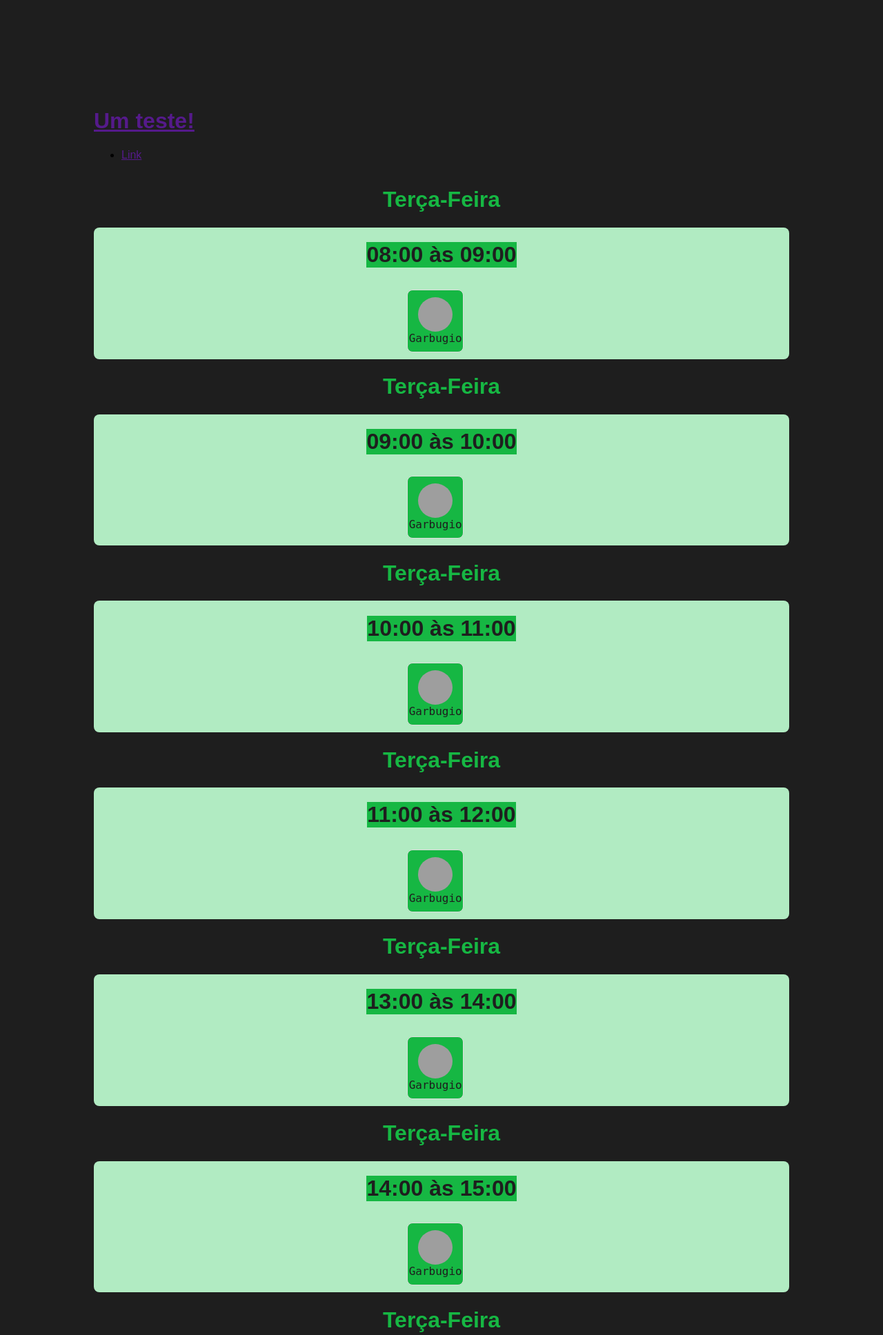
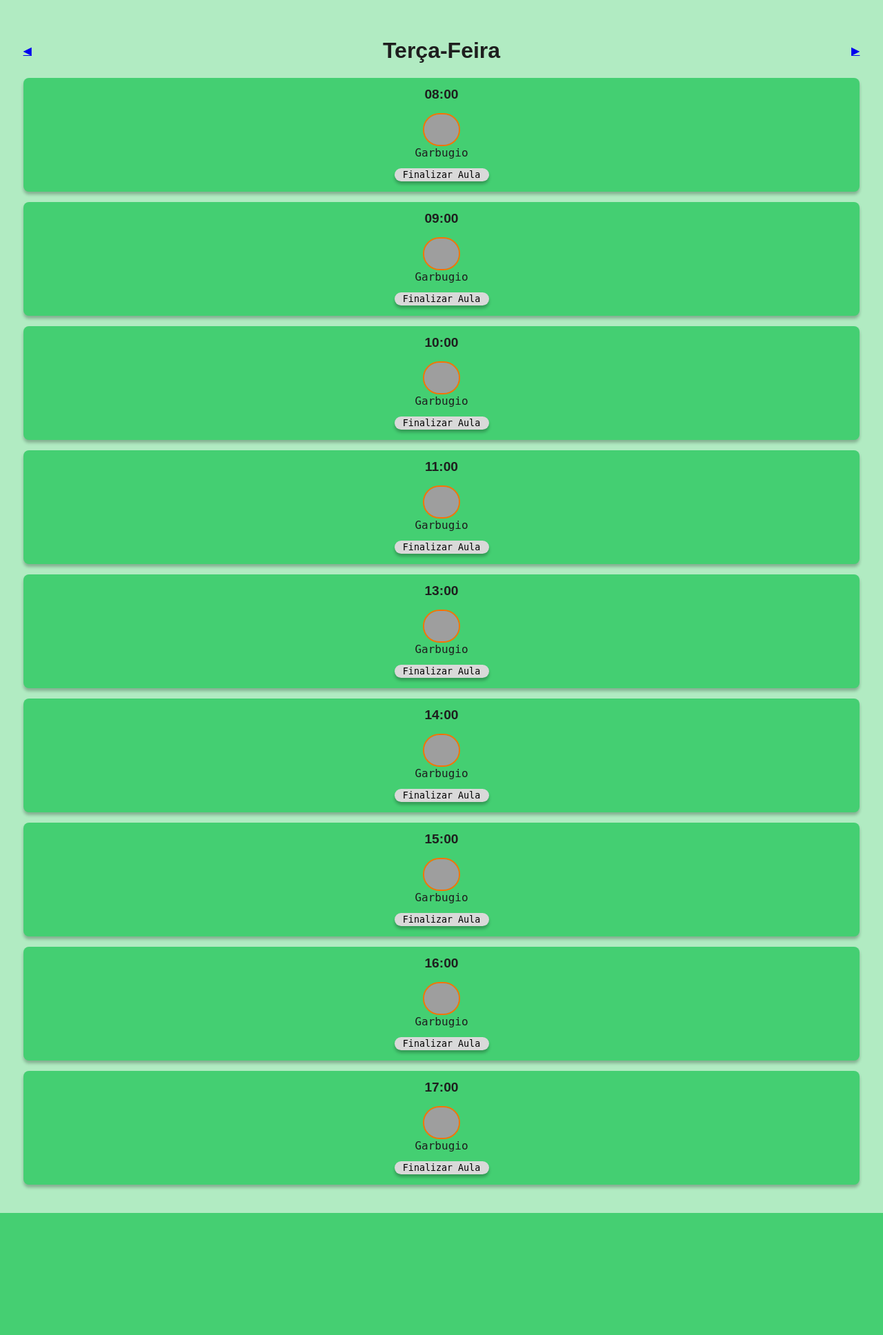
Before and after one commit to Gabr1elaugus700/TennisTracer-Project, a Django app: page /index/?page=2 in a window 1280 px wide. Shown: the top 1936 px of the page at 69% size. After the commit the page ends 1759 px from the top, so only its background shows below. Run offline with Django 5.2, Linux system fonts and the light colour scheme; data comes from the database, SQL or seed files in the repository; both versions use the stored data as it was after the commit; grey boxes are pictures that could not be loaded.

Commit message:
Css Adiantado

```diff
--- a/base_static/global/css/style.css
+++ b/base_static/global/css/style.css
@@ -1,87 +1,111 @@
-:root{
+:root {
     /* IMPORTS */
-    @import url('https://fonts.googleapis.com/css2?family=Oswald:wght@200..700&family=Roboto+Mono:ital,wght@0,100..700;1,100..700&display=swap');
-
+    @import url('https://fonts.googleapis.com/css2?family=Jockey+One&family=Oswald:wght@200..700&family=Roboto+Mono:ital,wght@0,100..700;1,100..700&display=swap');
     /* COLORS */
-    --background-color: #1E1E1E;
-    --dark-Green: #16B743;
+    --background-color: #B1EBC2;
+    --black-color: #1E1E1E;
+    --dark-Green: #44CF72;
     --light-Green: #B1EBC2;
+    --button: #D9D9D9;
 
     /* FONTS */
-    --font_title: "Oswald", sans-serif;
+    --font_title: "Jockey One", sans-serif;
     --font_subtitle: "Roboto Mono", monospace;
+
 
 }
 
-body {
+html {
+    height: 100lvh;
+}
+
+body{
     background: var(--background-color);
     font-family: var(--font_title);
     color: var(--aux_colors);
-    padding: 10%;
+    padding: 2%;
+}
+
+.day {
+    display: flex;
+    justify-content: space-between;
+    align-items: center;
 }
 
 .nameDay {
-    color: var(--dark-Green);
+    font-family: var(--font_title);
+    font-weight: 400;
+    color: var(--black-color);
     display: flex;
     align-items: center;
     justify-content: center;
+    font-size: medium;
 }
+
 
 .card {
     width: 100%;
+    height: 165px;
     border-radius: 8px;
-    color: var(--background-color);
+    font-family: var(--font_title);
+    color: var(--black-color);
+    background-color: var(--dark-Green);
     display: flex;
     flex-direction: column;
     text-align: center;
     align-items: center;
-    font-family: var(--font_title);
-
+    box-shadow: 0px 4px 4px 0px rgba(0, 0, 0, 0.25), 0px 4px 4px 0px rgba(224, 14, 14, 0.00);
+    margin-bottom: 15px;
 }
-
-.card-DarkGreen {
-    background-color: var(--dark-Green);
-
-}
-
-.card-LightGreen {
-    background-color: var(--light-Green);
-}
-
 
 .title {
     align-items: center;
     justify-content: center;
-    background-color: #16B743;
+    font-size: larger;
 }
 
-.aluno-Card{
+.aluno-Card {
     display: flex;
     align-items: center;
+    justify-content: center;
     flex-direction: row;
-    padding: 10px;
 }
 
 .aluno-Foto {
     display: flex;
     align-items: center;
-    border: 1px solid #ddd;
-    border-radius: 8px;
     flex-direction: column;
-    padding: 10px;
+    padding-bottom: 10px;
     width: 60%;
     height: 80%;
-    background-color: #16B743;
-
 }
 
-.aluno-Nome{
+.aluno-Nome {
     font-family: var(--font_subtitle);
 }
 
-.aulaHora
-img {
+.aluno-Foto img {
     border-radius: 50px;
     width: 50px;
     height: 50px;
+    border: 2px solid #fc7005;
 }
+
+
+.button-Card {
+    width: 137px;
+    height: 19px;
+    flex-shrink: 0;
+    border-radius: 50px;
+    font-family: var(--font_subtitle);
+    background: var(--button);
+    box-shadow: 0px 4px 4px 0px rgba(0, 0, 0, 0.25);
+    border: none;
+    text-decoration: none;
+}
+
+.button-Card:hover {
+    background-color: var(--black-color);
+    color: var(--dark-Green);
+    border: none;
+}
--- a/base_templates/global/base.html
+++ b/base_templates/global/base.html
@@ -4,8 +4,7 @@
     {% include "global/partials/_head.html" %}
 </head>
     {% comment %} Cabeçalho {% endcomment %}
-    {% include "global/partials/_header.html" %}
+    <!-- {% include "global/partials/_header.html" %}  -->
 <body>
     {% block content %}{% endblock content %}
-    {% include "global/partials/_pagination.html" %}
 </body>
--- a/contact/templates/tennisTracer/day.html
+++ b/contact/templates/tennisTracer/day.html
@@ -1,32 +1,48 @@
 {% extends "global/base.html" %}
-
 
 {% block content %}
 
 <main class="content">
+    <div class="day">
+        <div class="pagination-left">
+            {% if page_obj.has_previous %}
+                <a href="?page={{ page_obj.previous_page_number }}">&#9664;</a>
+            {% else %}
+                <span class="disabled">&#9664; </span>
+            {% endif %}
+        </div>
+        <div class="nameDay">
+            {% if page_obj %}
+                <h1>{{ page_obj.object_list.0.day }}</h1>
+            {% endif %}
+        </div>
+        <div class="pagination-right">
+            {% if page_obj.has_next %}
+                <a href="?page={{ page_obj.next_page_number }}"> &#9654;</a>
+            {% else %}
+                <span class="disabled">&#9654;</span>
+            {% endif %}
+        </div>
+    </div>
+
     {% for day in page_obj %}
-        <div class="nameDay">
-            <h1> {{day.day}} </h1>
-        </div>
-        <div class="aulaHora">
-            <div class="card card-LightGreen">
-
-                <h1 class="title"> {{day.hora_ini}} às {{day.hora_fim}} </h1>
-
+    <div class="aula-Hora">
+        <div class="card">
+            <h1 class="title"> {{ day.hora_ini }} </h1>
             <div class="aluno-Card">
                 {% for person in alunos_aula %}
                 <div class="aluno-Foto">
-
-                                    <img src="{{ person.aluno.picture.url }} " alt="{{ person.aluno.nome }}"/>
+                    <img src="{{ person.aluno.picture.url }}" alt="{{ person.aluno.nome }}"/>
                     <div class="aluno-Nome">{{ person.aluno.last_name }}</div>
-
                 </div>
                 {% endfor %}
             </div>
+            <div class="button">
+                <button class="button-Card"> Finalizar Aula </button>
+
 
             </div>
-
-
+        </div>
     </div>
     {% endfor %}
 </main>
```
Also changed, not shown: db.sqlite3. Lines whose indentation alone changed are shown as unchanged.
